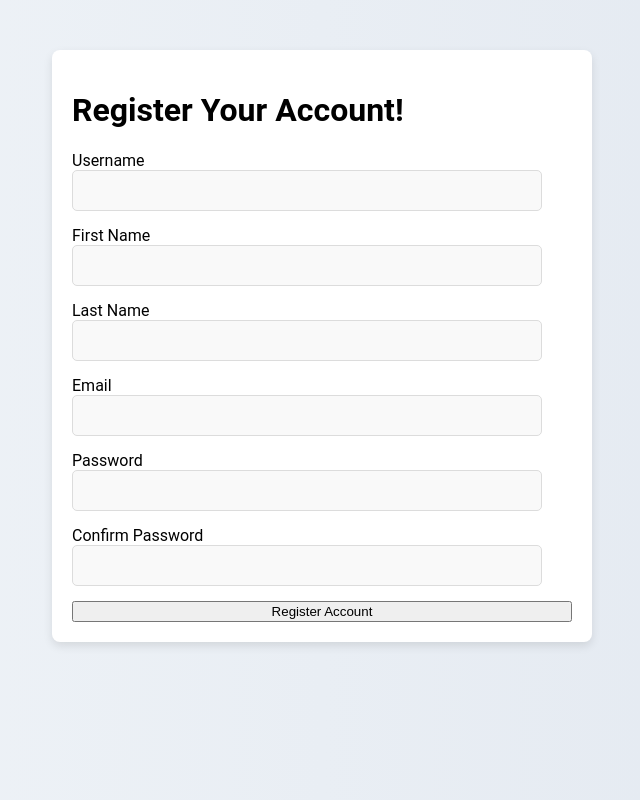
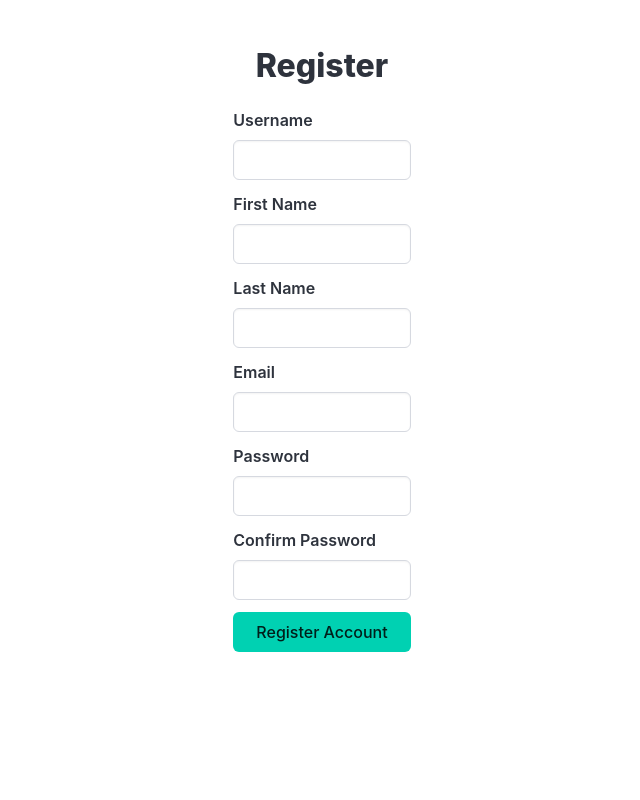
Before and after one commit to kdcao1/Atlanta-Resturant-Finder, a Django app: page /foodFinder/register/ in a window 1280 px wide. Shown: the whole page, without its empty margins (318-958 px from the left). Run offline with Django 5.2, Linux system fonts and the light colour scheme.

Commit message:
Redid Register CSS
- Redid register css
- moved search bar to top

```diff
--- a/Atlanta_Food_Finder/foodFinder/static/foodFinder/css/styles.css
+++ /dev/null
@@ -1,39 +0,0 @@
-input {
-    border: 1px solid #dcdcdc;
-    background-color: #f9f9f9;
-    color: #333;
-    padding: 12px 15px;
-    width: calc(100% - 30px);
-    border-radius: 5px;
-    margin-bottom: 15px;
-    box-sizing: border-box;
-
-
-    form{
-        width: 400px;
-        margin: 0 auto;
-        padding: 20px;
-        background-color: white;
-        box-shadow: 0 4px 8px rgba(0,0,0,0.1);
-        border-radius: 10px;
-    }
-    ::placeholder {
-        color: #888;
-    }
-
-    button{
-        background-color: #468499;
-        border: none;
-        color: white;
-        padding: 12px 20px;
-        border-radius: 5px;
-        font-size: 16px;
-        cursor: pointer;
-        width: 100%;
-
-    }
-
-    button:hover {
-        background-color: #014488;
-    }
-}
--- a/Atlanta_Food_Finder/foodFinder/templates/foodFinder/home.html
+++ b/Atlanta_Food_Finder/foodFinder/templates/foodFinder/home.html
@@ -50,16 +50,16 @@
         </nav>
     </div>
     <div class="hero-body">
-        <div class="container is-fluid" style="height: 85vh;">
+        <div class="container is-fluid mt-4" style="height: 85vh;">
             <div class="columns is-vcentered" style="height: 85vh;">
-                <div class='column is-half'>
+                <div class='column is-half' style="height: 85vh;">
                     <div class="control">
                         <label for="searchBar" class="label">Search</label>
                         <input class="input is-rounded" id="searchBar" name="searchBar" type="text" placeholder="Search restaurants or zip code" />
                     </div>
                 </div>
                 <div class='column is-half'>
-                    <iframe width="100%" style="border:0; height: 85vh; " loading="lazy" allowfullscreen src="https://www.google.com/maps/embed/v1/view?zoom=11&center=33.7488%2C-84.3877&key=AIzaSyB8y_QBXEuxLZUo4xlKs9mKb622hwlOJMw"></iframe>
+                    <iframe width="100%" style="border:0; height: 80vh; " loading="lazy" allowfullscreen src="https://www.google.com/maps/embed/v1/view?zoom=11&center=33.7488%2C-84.3877&key=AIzaSyB8y_QBXEuxLZUo4xlKs9mKb622hwlOJMw"></iframe>
                 </div>
             </div>
         </div>
--- a/Atlanta_Food_Finder/foodFinder/templates/foodFinder/login.html
+++ b/Atlanta_Food_Finder/foodFinder/templates/foodFinder/login.html
@@ -3,12 +3,12 @@
 {% load static %}
 <head>
     <meta charset="utf-8">
-    <meta name="viewport" content="width=device-width, initial-scale=1">
+    <meta name="viewport" content="width=device-width, height=device-height , initial-scale=1">
     <title>Atlanta Food Finder</title>
     <link rel="stylesheet" href="{% static "/foodFinder/css/bulma.css" %}">
 </head>
 <body>
-    <section class="section is-large is-vcentered">
+    <section class="section is-medium is-vcentered">
         <div class="is-flex is-flex-direction-column is-align-self-center is-align-content-center">
             <h1 class="title is-size-1 has-text-centered">Atlanta Food Finder</h1>
             <div class="columns is-centered">
@@ -29,7 +29,7 @@
                             </div>
                         {% endif %}
                         <input class="button mt-5 is-fullwidth is-primary" type="submit" value="Login" />
-                        <a class="button is-primary is-light mt-3 is-fullwidth">Register</a>
+                        <a class="button is-primary is-light mt-3 is-fullwidth" href="/foodFinder/register" >Register</a>
                     </div>
                 </form>
             </div>
--- a/Atlanta_Food_Finder/foodFinder/templates/foodFinder/register.html
+++ b/Atlanta_Food_Finder/foodFinder/templates/foodFinder/register.html
@@ -6,35 +6,14 @@
         <meta charset="UTF-8">
         <meta name="viewport" content="width=device-width, initial-scale=1.0">
         <title>User Registration</title>
-    <link rel="stylesheet" href="{% static 'foodFinder/css/styles.css' %}">
-    <style>
-        body {
-            background: linear-gradient(to right, #f0f4f8, #e2e8f0);
-            font-family: 'Roboto', sans-serif;
-        }
-        .registration-form {
-            max-width: 500px;
-            margin: 50px auto;
-            padding: 20px;
-            background: white;
-            border-radius: 8px;
-            box-shadow: 0 4px 10px rgba(0,0,0,0.1);
-        }
-        .button {
-            width: 100%;
-        }
-    </style>
-
+        <link rel="stylesheet" href="{% static "/foodFinder/css/bulma.css" %}">
     </head>
     <body>
-    <div class="registration-form">
-        <h1 class="title has-text-centered">Register Your Account!</h1>
-        {% if messages %}
-            {% for message in messages %}
-                <div class="notification is-danger">{{ message }}</div>
-            {% endfor %}
-        {% endif %}
-        <form method="POST">
+        <section class="section is-small">
+            <div class="is-flex is-flex-direction-column">
+                <h1 class="title has-text-centered">Register</h1>
+                <div class="columns is-centered">
+                    <form class="column is-one-fifth is-2" method="POST">
                         {% csrf_token %}
                         <div class="field">
                             <label class="label" for="username">Username</label>
@@ -72,14 +51,20 @@
                                 <input class="input" type="password" id="password2" name="password2" required>
                             </div>
                         </div>
+                        {% if messages %}
+                            {% for message in messages %}
+                                <div class="notification  has-text-centered is-danger">{{ message }}</div>
+                            {% endfor %}
+                        {% endif %}
                         <div class="field">
                             <div class="control">
-                    <button type="submit" class="button is-primary"> Register Account</button>
+                                <button type="submit" class="button is-primary is-fullwidth"> Register Account</button>
                             </div>
                         </div>
                     </form>
                 </div>
+            </div>
+        </section>
         <script src="{% static 'foodFinder/js/scripts.js' %}"></script>
-
     </body>
 </html>
```
Also changed, not shown: Atlanta_Food_Finder/db.sqlite3. Lines whose indentation alone changed are shown as unchanged.
